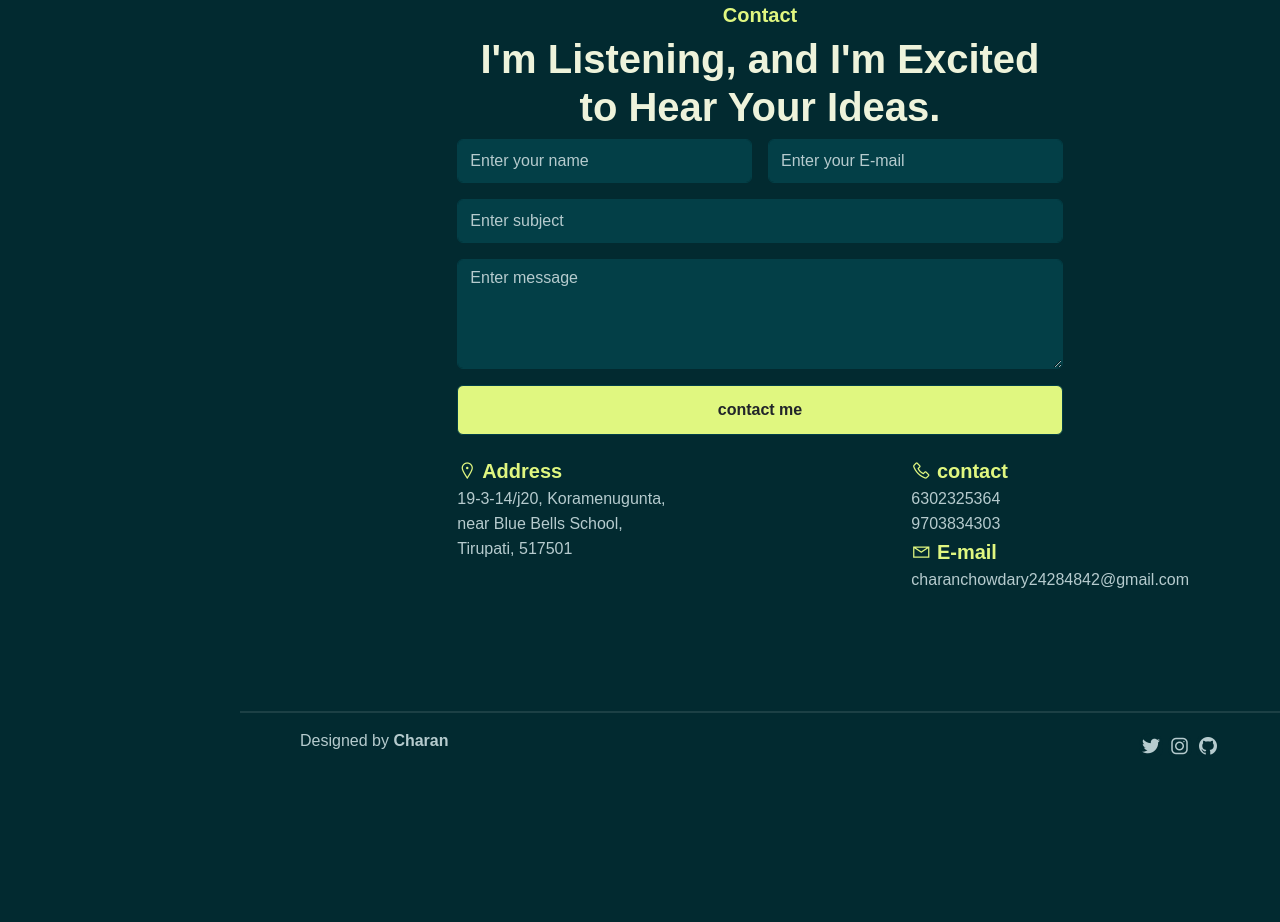
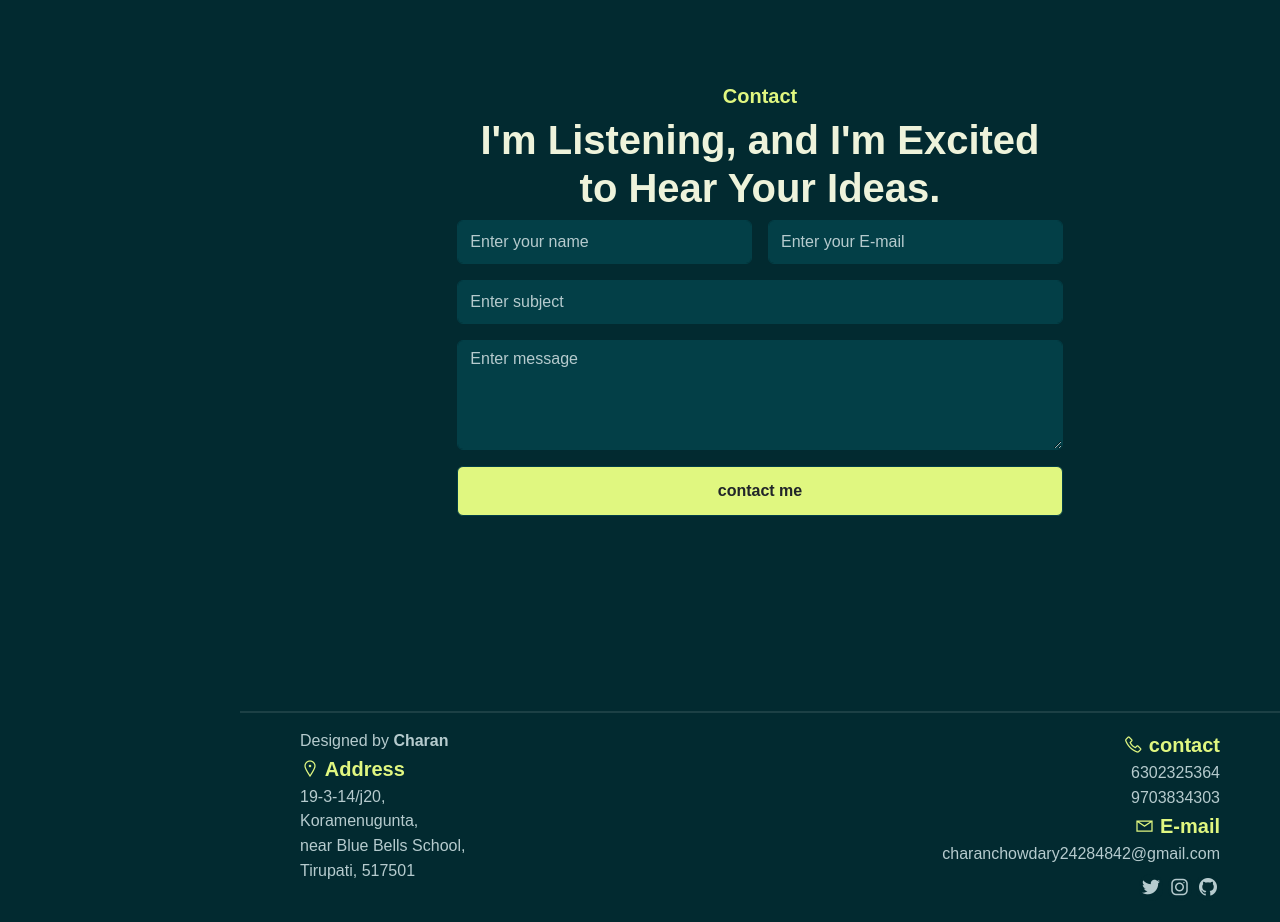
Before and after one commit to charan726/portfolio-bootstrap, a plain HTML site: page index.html in a window 1280 px wide. Shown: the part 3299-4221 px from the top of the page. Before the commit the page ends 4080 px from the top, so only its background shows below. Drawn offline with nearby package versions, Linux system fonts and the light colour scheme.

Commit message:
social-websites update

```diff
--- a/css/style.css
+++ b/css/style.css
@@ -188,6 +188,9 @@ img{
     margin-bottom:1px;
     margin-top: 1px;
 }
-.address , .number{
+.address{
     text-align: left;
 }
+.number{
+    text-align: right;
+}
--- a/index.html
+++ b/index.html
@@ -233,17 +233,33 @@
                             </div>
                         </form>
                     </div>
-                    <div class="col-lg-8 justify-content-between d-md-flex d-lg-flex"  data-aos="fade-up" >
+                </div>
+            </div>
+        </section>
+        <!-- /contact -->
+        <div class="col-lg-8 justify-content-between d-md-flex d-lg-flex"  data-aos="fade-up" >
+
+        </div>
+        <!-- footer -->
+        <footer class="py-3 px-lg-5">
+            <div class="container">
+                <div class="row gy-1 justify-content-between">
+                    <div class="col-6 ">
+                        <div class="col-auto ">
+                            <p class="mb-0">Designed by <a href="#" class="fw-bold">Charan</a></p>
+                        </div>
                         <div class="address col-lg-5 ">
-                            <h5 class="text-brand mb-1 mt-4"><i class="las la-map-marker-alt text-brand"></i> Address</h5>
+                            <h5 class="text-brand mb-1 mt-1"><i class="las la-map-marker-alt text-brand"></i> Address</h5>
                             <div class="para ">
                                 <p>19-3-14/j20, Koramenugunta,</p>
                                 <p>near Blue Bells School,</p>
                                 <p>Tirupati, 517501</p>
                             </div>
                         </div>
-                        <div class="col-lg-3 number">
-                            <h5 class="text-brand mb-1 mt-4"><i class="las la-phone"></i> contact </h5>
+                    </div>
+                    <div class="col-6 number">
+                        <div class="col-auto ">
+                            <h5 class="text-brand mb-1 mt-1"><i class="las la-phone"></i> contact </h5>
                             <div class="para ">
                                 <p>6302325364</p>
                                 <p>9703834303</p>
@@ -251,26 +267,15 @@
                             <h5 class="text-brand mb-1 mt-1"><i class="las la-envelope"></i> E-mail </h5>
                             <p class=" mb-1 mt-0">charanchowdary24284842@gmail.com</p>
                         </div>
-                    </div>
-                </div>
-            </div>
-        </section>
-        <!-- /contact -->
-
-        <!-- footer -->
-        <footer class="py-3 px-lg-5">
-            <div class="container">
-                <div class="row gy-4 justify-content-between">
-                    <div class="col-auto">
-                        <p class="mb-0">Designed by <a href="#" class="fw-bold">Charan</a></p>
-                    </div>
-                    <div class="col-auto">
-                        <div class="social-icons">
-                            <a href="#"><i class="lab la-twitter"></i></a>
-                            <a href="#"><i class="lab la-instagram"></i></a>
-                            <a href="#"><i class="lab la-github"></i></a>
+                        <div class="col-auto">
+                            <div class="social-icons">
+                                <a href="https://twitter.com/charan_726 "><i class="lab la-twitter"></i></a>
+                                <a href="https://www.instagram.com/l.__charan_chowdary__.l/"><i class="lab la-instagram"></i></a>
+                                <a href="https://github.com/charan726/"><i class="lab la-github"></i></a>
+                            </div>
                         </div>
                     </div>
+
                 </div>
             </div>
         </footer>
```
